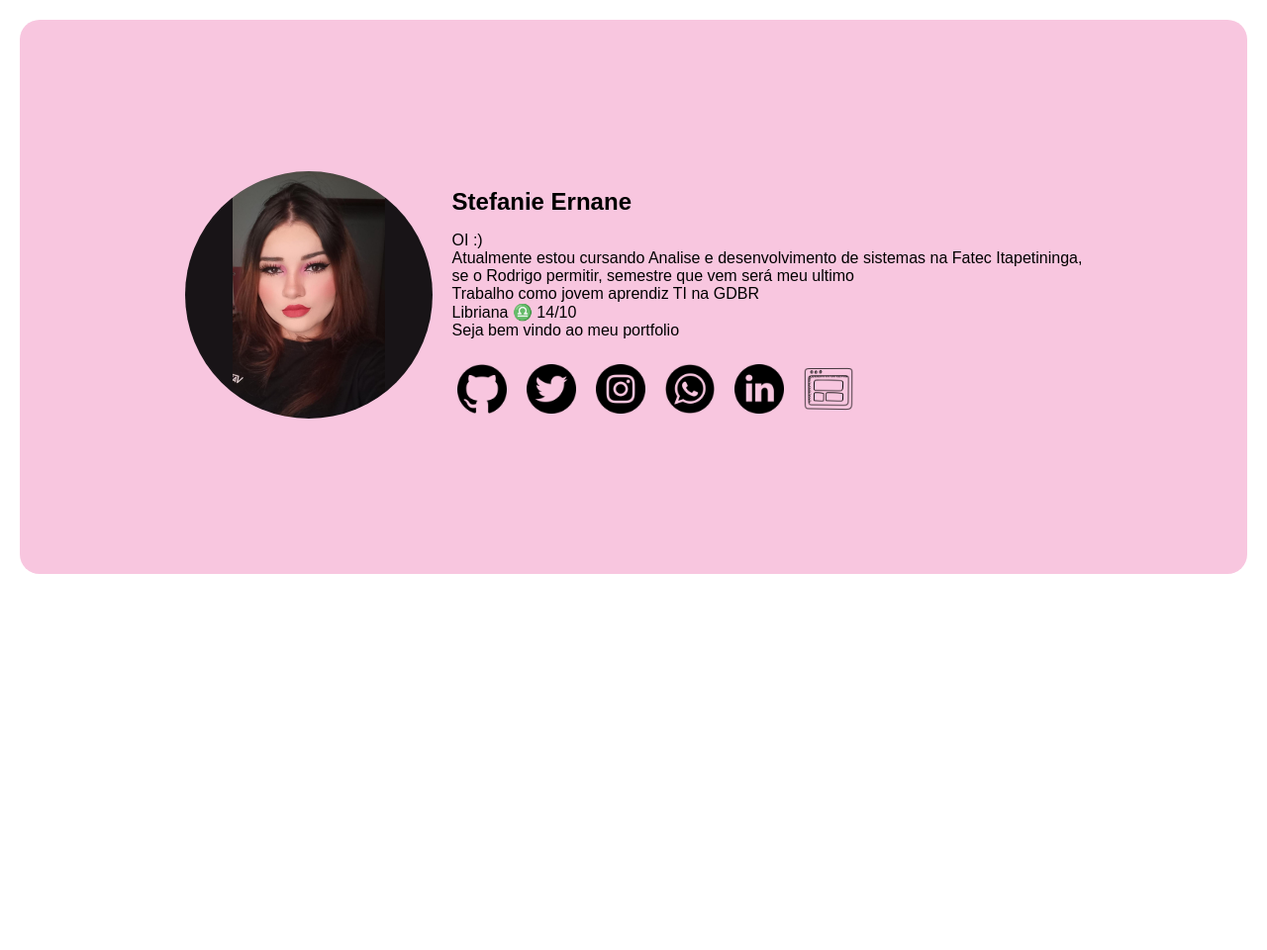
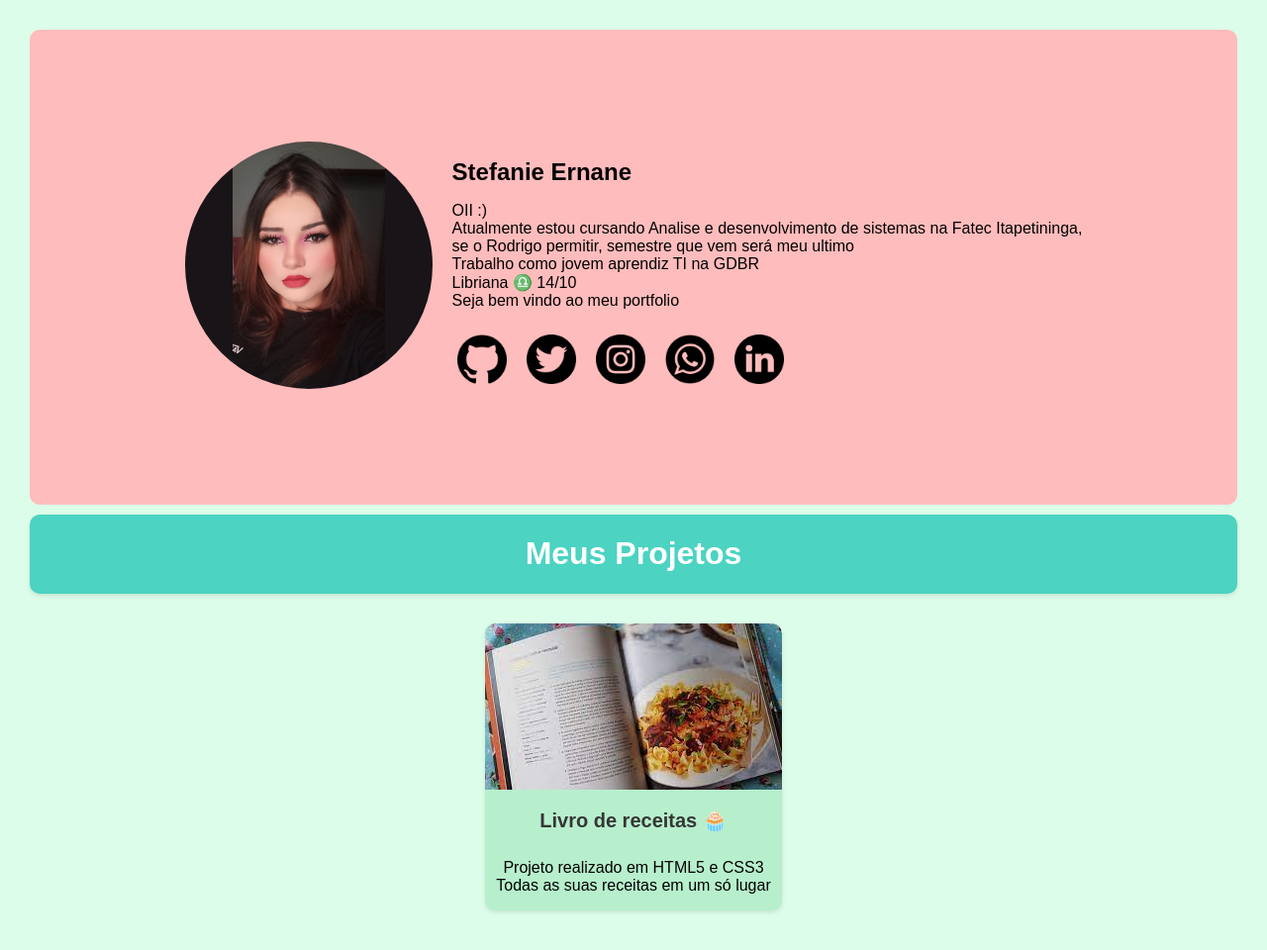
Before and after one commit to StehErnane/wspweb, a plain HTML site: page index.html in a window 1280 px wide. Shown: the whole page at 99% size. Before the commit the page ends 800 px from the top, so only its background shows below. Drawn offline with Linux system fonts and the light colour scheme.

Commit message:
atualizações...

```diff
--- a/index.html
+++ b/index.html
@@ -12,7 +12,7 @@
             </div>
             <div class="profile-info">
                 <h1>Stefanie Ernane</h1>
-                <p> OI :) <br>
+                <p> OII :) <br>
                     Atualmente estou cursando Analise e desenvolvimento de sistemas na Fatec Itapetininga,<br>
                     se o Rodrigo permitir, semestre que vem será meu ultimo <br>
                     Trabalho como jovem aprendiz TI na GDBR <br>
@@ -26,11 +26,19 @@
                     <li><a href="https://www.instagram.com/stehernane/" target="_blank"><img src="img/instagram.png" alt="Instagram" Height="50px" width="50px" ></a></li>
                     <li><a href="https://faq.whatsapp.com/5515997364429/?helpref=uf_share " target="_blank"><img src="img/whatsapp.png" alt="whatsapp" Height="50px" width="50px"></a></li>
                     <li><a href="https://www.linkedin.com/stefanie-ernane" target="_blank"><img src="img/linkedin.png" alt="linkedin" Height="50px" width="50px"></a></li>
-                    <li><a href="projeto.html" target="_blank"><img src="img/projeto.png" alt="projeto" Height="50px" width="50px"></a></li>
                 </ul>
             </div>
         </div>
-
+    </div>
+    <div class="Title" >
+            <h1>Meus Projetos</h1>
+    </div>
+    <div class="gallery">
+        <div class="projeto">
+            <img src="capaproj/livroreceita.jpeg" alt="livro de receita">
+            <a href="projetoReceita.html" target="_blank"><h2>Livro de receitas 🧁</h2></a>
+            <p>Projeto realizado em HTML5 e CSS3<br> Todas as suas receitas em um só lugar</p>
+        </div>
     </div>
 </body>
 </html>
--- a/projeto.css
+++ b/projeto.css
@@ -8,12 +8,28 @@
     width: 300px;
     margin: 20px;
     text-align: center;
-    background-color: #f9f9f9;
+    background-color: #ffe4e4;
     border-radius: 10px;
     box-shadow: 0 2px 4px rgba(0, 0, 0, 0.1);
     overflow: hidden;
 }
-
+.Title {
+    height: 10vh;
+    margin: 10px;
+    text-align: center;
+    background-color: #4CD3C2;
+    border-radius: 10px;
+    box-shadow: 0 2px 4px rgba(0, 0, 0, 0.1);
+    overflow: hidden;
+    color: #fff;
+}
+body {
+    font-family: Arial, sans-serif;
+    margin: 0;
+    padding: 20px;
+    align-items: center;
+    background-color: #dcfde9;
+}
 .recipe img {
     width: 100%;
     height: auto;
@@ -34,13 +50,7 @@
 .recipe:not(:last-child) {
     margin-bottom: 40px;
 }
-body {
-    font-family: Arial, sans-serif;
-    margin: 0;
-    padding: 20px;
-    align-items: center;
-    background-color: rgb(248, 198, 223);
-}
+
 h1{
     align-items: center;
 }
--- a/style.css
+++ b/style.css
@@ -3,17 +3,28 @@ body {
     margin: 0;
     padding: 20px;
     align-items: center;
+    background-color: #dcfde9;
 }
 
 .container {
     display: flex;
     justify-content: center;
     align-items: center;
-    height: 70vh;
-    background-color: rgb(248, 198, 223);
-    border-radius: 20px;
+    height: 60vh;
+    margin: 10px;
+    background-color: #FFBCBC;
+    border-radius: 10px;
 }
-
+.Title {
+    height: 10vh;
+    margin: 10px;
+    text-align: center;
+    background-color: #4CD3C2;
+    border-radius: 10px;
+    box-shadow: 0 2px 4px rgba(0, 0, 0, 0.1);
+    overflow: hidden;
+    color: #fff;
+}
 .profile {
     display: flex;
     align-items: center;
@@ -61,23 +72,51 @@ body {
 
 }
 
-/* ... O código CSS anterior permanece o mesmo ... */
-
-.projects {
-    list-style-type: none;
-    padding: 0;
+.gallery {
+    display: flex;
+    flex-wrap: wrap;
+    justify-content: center;
 }
 
-.projects li {
-    margin-bottom: 10px;
+.projeto {
+    width: 300px;
+    margin: 20px;
+    text-align: center;
+    background-color: #B7EFCD;
+    border-radius: 10px;
+    box-shadow: 0 2px 4px rgba(0, 0, 0, 0.1);
+    overflow: hidden;
 }
 
-.projects h4 {
-    font-size: 18px;
-    margin-bottom: 5px;
+.projeto img {
+    width: 100%;
+    height: auto;
+    border-top-left-radius: 10px;
+    border-top-right-radius: 10px;
 }
 
-.projects p {
+.projeto h2 {
+    margin-top: 10px;
+    font-size: 20px;
+    color: #363636;
+}
+
+.projeto p {
+    margin-top: 5px;
     font-size: 16px;
-    color: #666;
 }
+
+.projeto:not(:last-child) {
+    margin-bottom: 40px;
+}
+h1{
+    align-items: center;
+}
+a {
+    display: inline-block;
+    text-decoration: none;
+    color: #333;
+    padding: 5px;
+    border-radius: 4px;
+    transition: background-color 0.3s ease;
+}
```
Also changed, not shown: projetoReceita.html (renamed from projeto.html, +3 -2 lines), capaproj/livroreceita.jpeg (added).
